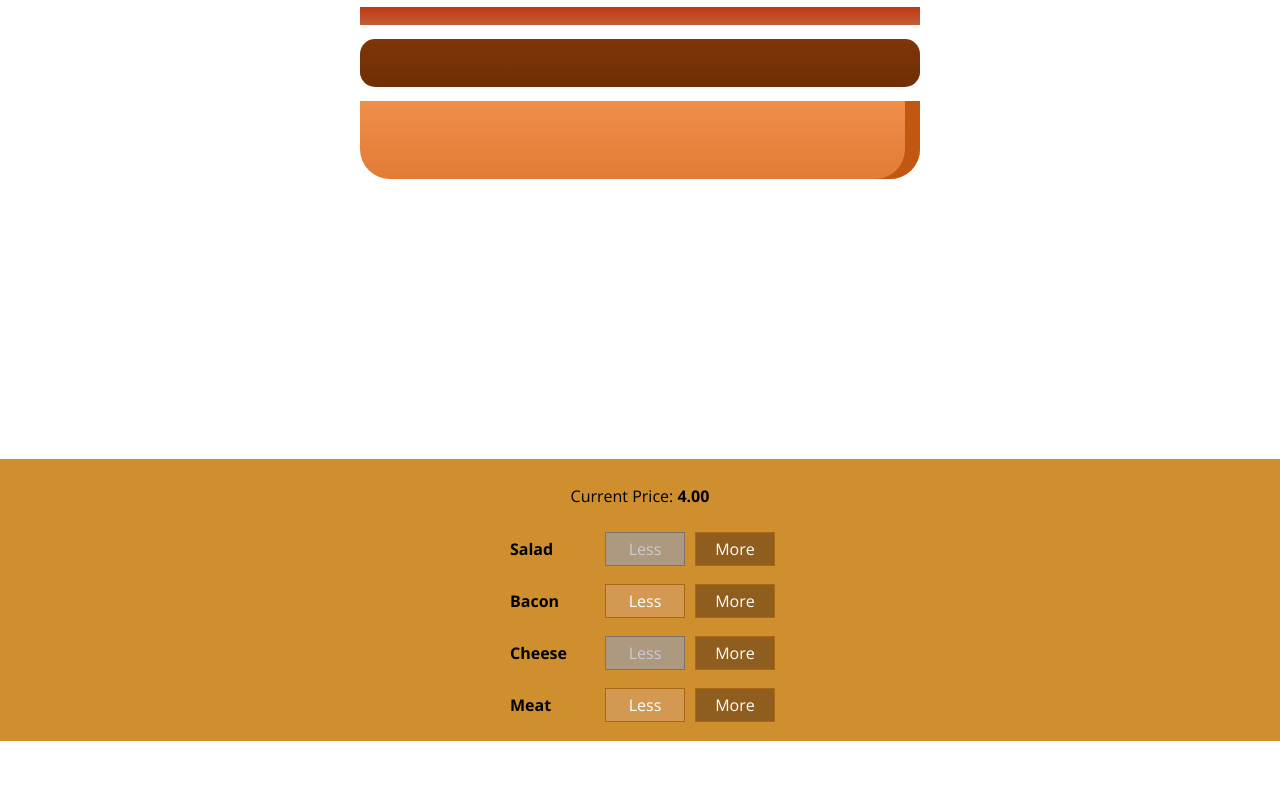
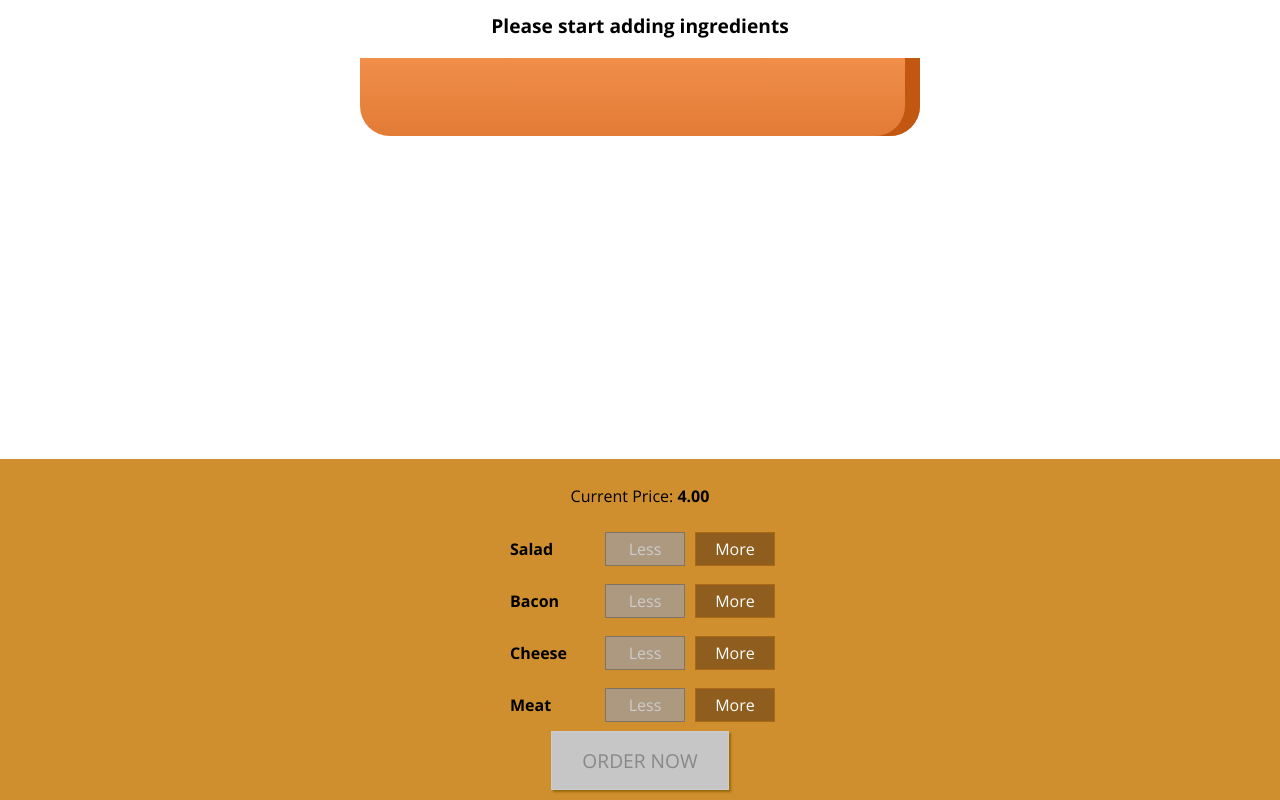
Before and after one commit to nocch12/burger-app, a React app: page / in a window 1280 px wide. Shown: the part 179-979 px from the top of the page. Before the commit the page ends 920 px from the top, so only its background shows below. Built offline with nearby package versions, Linux system fonts and the light colour scheme.

Commit message:
ORDERボタン

```diff
--- a/src/components/Burger/BuildControls/BuildControls.js
+++ b/src/components/Burger/BuildControls/BuildControls.js
@@ -13,7 +13,9 @@
 const buildControls = (props) => {
   return (
     <div className={classes.BuildControls}>
-      <p>Current Price: <strong>{props.price.toFixed(2)}</strong></p>
+      <p>
+        Current Price: <strong>{props.price.toFixed(2)}</strong>
+      </p>
       {controls.map((ctrl) => (
         <BuildControl
           key={ctrl.label}
@@ -23,6 +25,9 @@
           disabled={props.disabled[ctrl.type]}
         />
       ))}
+      <button className={classes.OrderButton} disabled={!props.purchaseble}>
+        ORDER NOW
+      </button>
     </div>
   );
 };
--- a/src/components/Burger/BuildControls/BuildControls.module.css
+++ b/src/components/Burger/BuildControls/BuildControls.module.css
@@ -8,3 +8,44 @@
   margin: auto;
   padding: 10px 0;
 }
+
+.OrderButton {
+  background-color: #DAD735;
+  outline: none;
+  cursor: pointer;
+  border: 1px solid #966909;
+  color: #966909;
+  font-family: inherit;
+  font-size: 1.2em;
+  padding: 15px 30px;
+  box-shadow: 2px 2px 2px #966909;
+}
+
+.OrderButton:hover, .OrderButton:active {
+  background-color: #A0DB41;
+  border: 1px solid #966909;
+  color: #966909;
+}
+
+.OrderButton:disabled {
+  background-color: #C7C6C6;
+  cursor: not-allowed;
+  border: 1px solid #ccc;
+  color: #888888;
+}
+
+.OrderButton:not(:disabled) {
+  animation: enable 0.3s linear;
+}
+
+@keyframes enable {
+  0% {
+      transform: scale(1);
+  }
+  60% {
+      transform: scale(1.1);
+  }
+  100% {
+      transform: scale(1);
+  }
+}
--- a/src/containers/BurgerBuilder/BurgerBuilder.js
+++ b/src/containers/BurgerBuilder/BurgerBuilder.js
@@ -19,11 +19,24 @@
   state = {
     ingredients: {
       salad: 0,
-      bacon: 1,
+      bacon: 0,
       cheese: 0,
-      meat: 1,
+      meat: 0,
     },
     totalPrice: 4,
+    purchaseble: false,
+  };
+
+  updatePurchaseState = (ingredients) => {
+    const sum = Object.keys(ingredients)
+      .map((igKey) => {
+        return ingredients[igKey];
+      })
+      .reduce((sum, el) => {
+        return sum + el;
+      }, 0);
+
+    this.setState({ purchaseble: sum > 0 });
   };
 
   addIngredientHandler = (type) => {
@@ -37,6 +50,7 @@
     const oldPrice = this.state.totalPrice;
     const newPrice = oldPrice + priceAddition;
     this.setState({ totalPrice: newPrice, ingredients: updatedIngredients });
+    this.updatePurchaseState(updatedIngredients);
   };
 
   removeIngredientHandler = (type) => {
@@ -51,6 +65,7 @@
     const oldPrice = this.state.totalPrice;
     const newPrice = oldPrice - priceDeduction;
     this.setState({ totalPrice: newPrice, ingredients: updatedIngredients });
+    this.updatePurchaseState(updatedIngredients);
   };
 
   render() {
@@ -68,6 +83,7 @@
           ingredientAdded={this.addIngredientHandler}
           ingredientRemoved={this.removeIngredientHandler}
           disabled={disabledInfo}
+          purchaseble={this.state.purchaseble}
           price={this.state.totalPrice}
         />
       </Auxi>
```
